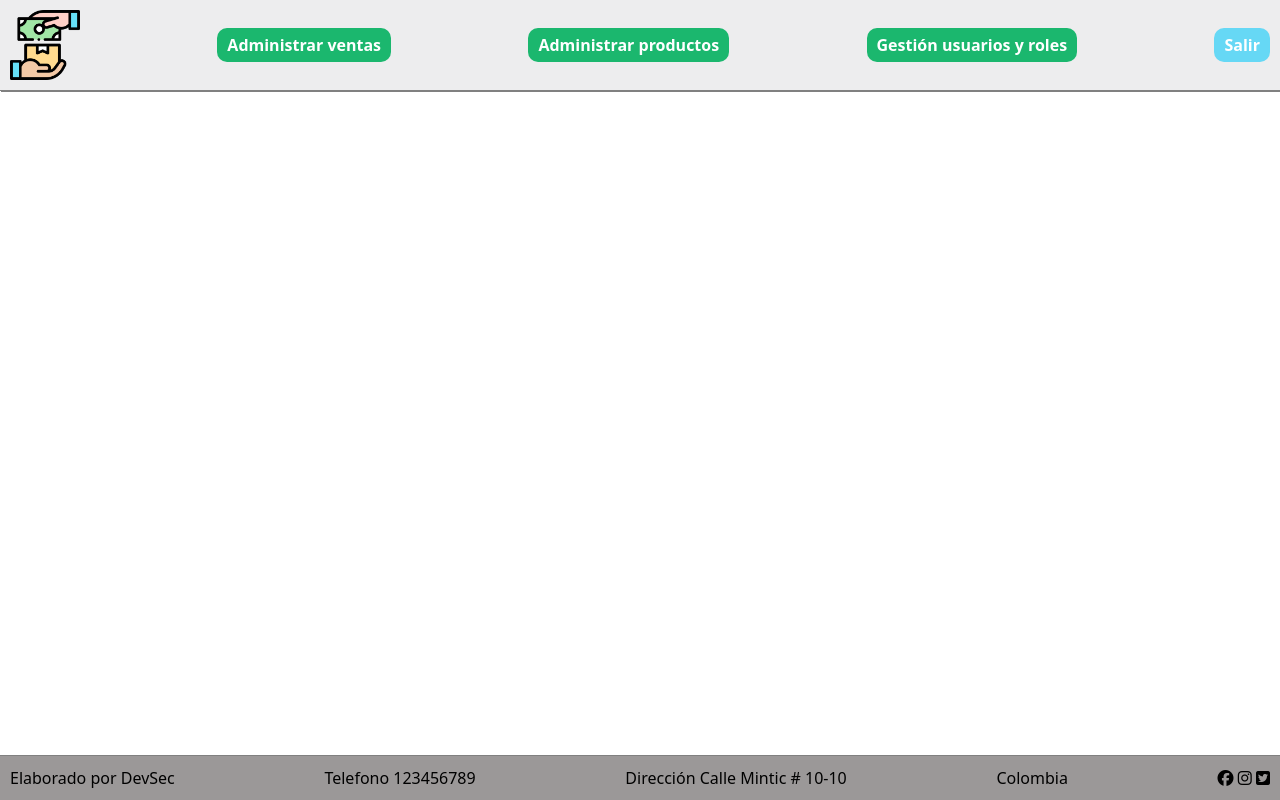
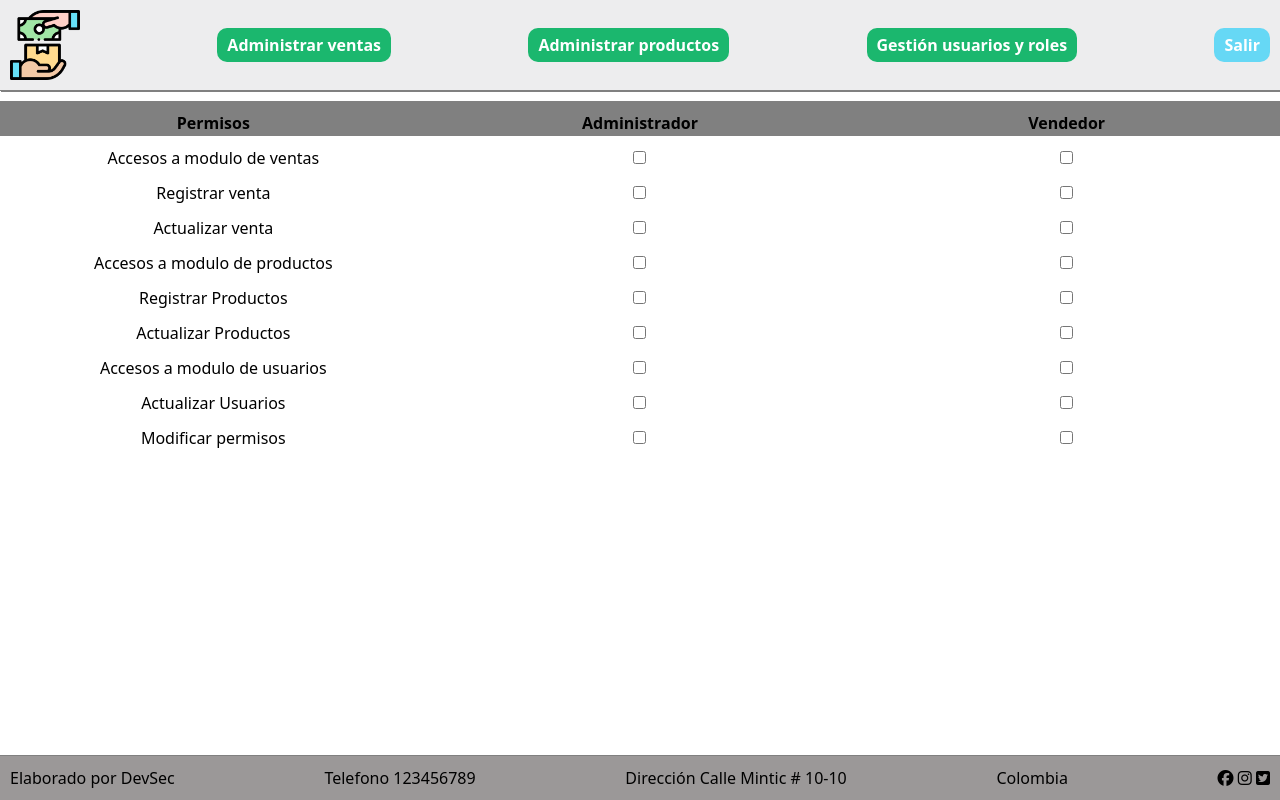
Before and after one commit to Mision-Tic-Dev-Sec/Proyecto3-MisionTic, a React (Create React App) app: page /permisosRoles in a window 1280 px wide. Built offline with nearby package versions, Linux system fonts and the light colour scheme.

Commit message:
Se agrega tabla de permisos con checkbox en permisosRoles

```diff
--- a/src/pages/permisosRoles.jsx
+++ b/src/pages/permisosRoles.jsx
@@ -2,8 +2,60 @@ import React from 'react'
 
 const PermisosRoles = () => {
     return (
-        <div>
 
+        <div className = 'contenedorTabla'>
+            <table className = 'table'>
+                <tr className='colorEncabezado'>
+                    <td align='center' className = 'td'>Permisos</td>
+                    <td align='center' className = 'td'>Administrador</td>
+                    <td align='center' className = 'td'>Vendedor</td>
+                </tr>
+                <tr>
+                    <td align='center' className = 'td'>Accesos a modulo de ventas</td>
+                    <td align='center' className = 'td'><input type="checkbox" name="accesosModuloVentaAdmin" id="accesosModuloVentaAdmin" /></td>
+                    <td align='center' className = 'td'><input type="checkbox" name="accesosModuloVentaVend" id="accesosModuloVentaVend" /></td>
+                </tr>
+                <tr>
+                    <td align='center' className = 'td'>Registrar venta</td>
+                    <td align='center' className = 'td'><input type="checkbox" name="registrarVentaAdmin" id="registrarVentaAdmin" /></td>
+                    <td align='center' className = 'td'><input type="checkbox" name="registrarVentaVend" id="registrarVentaVend" /></td>
+                </tr>
+                <tr>
+                    <td align='center' className = 'td'>Actualizar venta</td>
+                    <td align='center' className = 'td'><input type="checkbox" name="actualizarVentaAdmin" id="actualizarVentaAdmin" /></td>
+                    <td align='center' className = 'td'><input type="checkbox" name="actualizarVentaVend" id="actualizarVentaVend" /></td>
+                </tr>
+                <tr>
+                    <td align='center' className = 'td'>Accesos a modulo de productos</td>
+                    <td align='center' className = 'td'><input type="checkbox" name="accesosModuloProductosAdmin" id="accesosModuloProductosAdmin" /></td>
+                    <td align='center' className = 'td'><input type="checkbox" name="accesosModuloProductosVend" id="accesosModuloProductosVend" /></td>
+                </tr>
+                <tr>
+                    <td align='center' className = 'td'>Registrar Productos</td>
+                    <td align='center' className = 'td'><input type="checkbox" name="registrarProductosAdmin" id="registrarProductosAdmin" /></td>
+                    <td align='center' className = 'td'><input type="checkbox" name="registrarProductosVend" id="registrarProductosVend" /></td>
+                </tr>
+                <tr>
+                    <td align='center' className = 'td'>Actualizar Productos</td>
+                    <td align='center' className = 'td'><input type="checkbox" name="actualizarProductosAdmin" id="actualizarProductosAdmin" /></td>
+                    <td align='center' className = 'td'><input type="checkbox" name="actualizarProductosVend" id="actualizarProductosVend" /></td>
+                </tr>
+                <tr>
+                    <td align='center' className = 'td'>Accesos a modulo de usuarios</td>
+                    <td align='center' className = 'td'><input type="checkbox" name="accesosModuloUsuariosAdmin" id="accesosModuloUsuariosAdmin" /></td>
+                    <td align='center' className = 'td'><input type="checkbox" name="accesosModuloUsuariosVend" id="accesosModuloUsuariosVend" /></td>
+                </tr>
+                <tr>
+                    <td align='center' className = 'td'>Actualizar Usuarios</td>
+                    <td align='center' className = 'td'><input type="checkbox" name="actualizarUsuariosAdmin" id="actualizarUsuariosAdmin" /></td>
+                    <td align='center' className = 'td'><input type="checkbox" name="actualizarUsuariosVend" id="actualizarUsuariosVend" /></td>
+                </tr>
+                <tr>
+                    <td align='center' className = 'td'>Modificar permisos</td>
+                    <td align='center' className = 'td'><input type="checkbox" name="modificarpermisosAdmin" id="modificarpermisosAdmin" /></td>
+                    <td align='center' className = 'td'><input type="checkbox" name="modificarpermisosVend" id="modificarpermisosVend" /></td>
+                </tr>
+            </table>
         </div>
     )
 }
```
